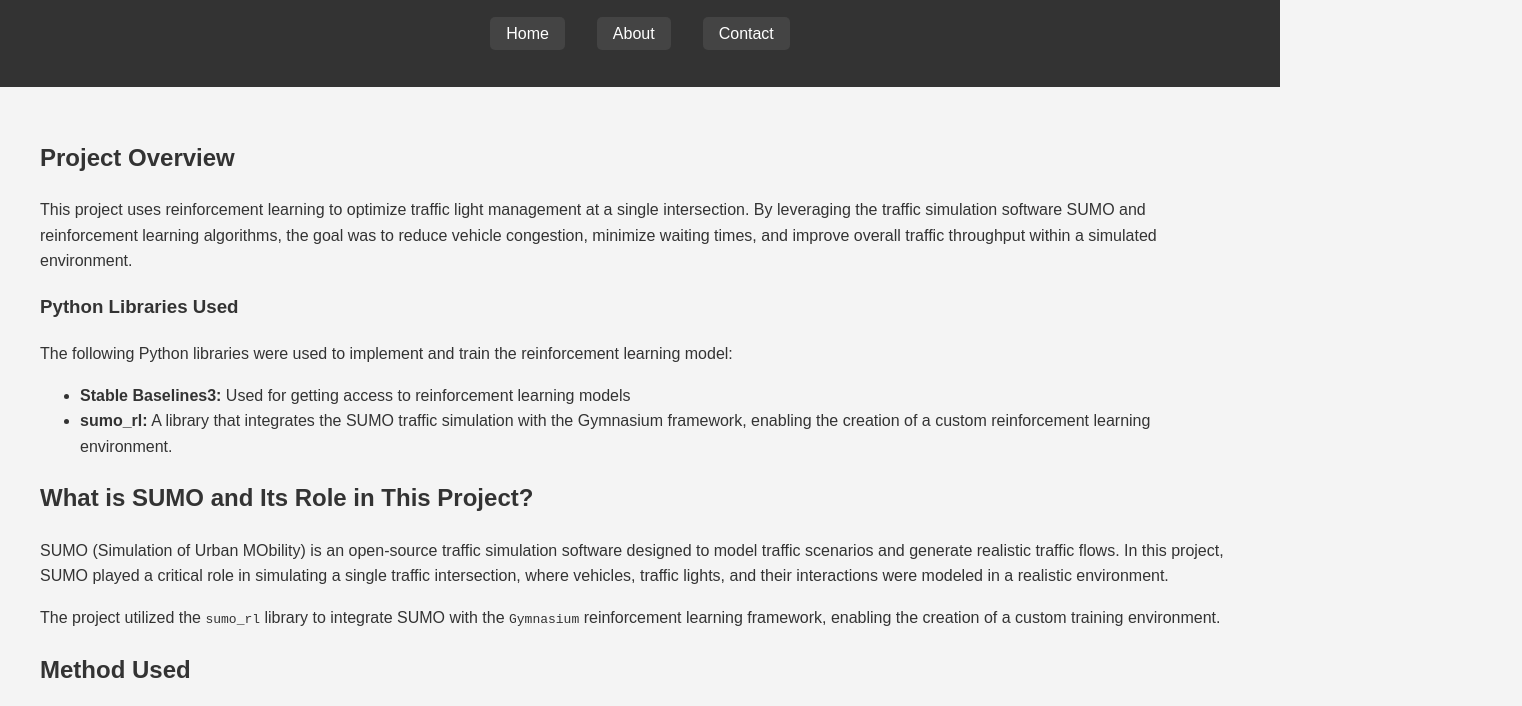
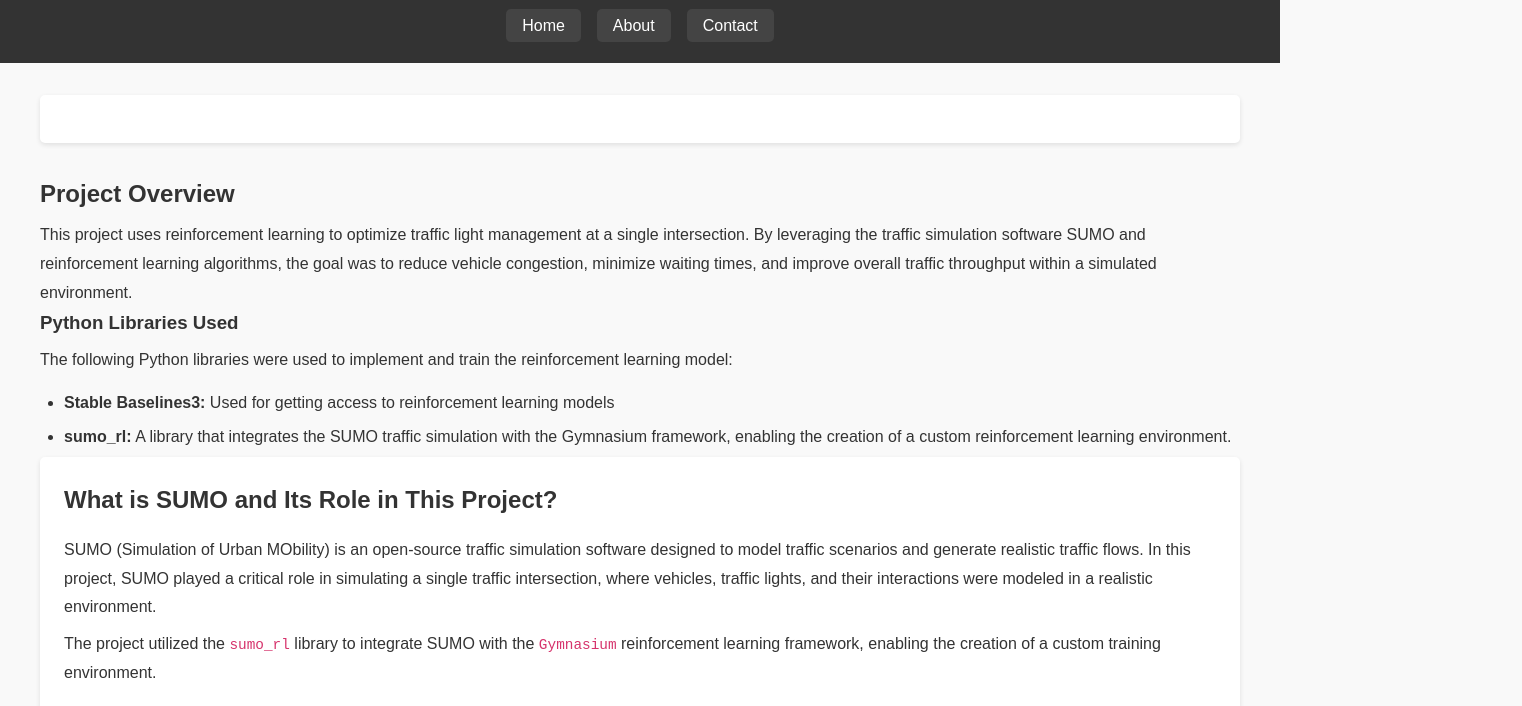
Before and after one commit to Jonathanroyascanio/jonathanroyascanio.github.io, a plain HTML site: page project/index.html in a window 1280 px wide. Shown: the part 70-776 px from the top of the page, 1522 px wide, since content can reach past the window. Drawn offline with Linux system fonts and the light colour scheme.

Commit message:
changed css name

```diff
--- a/project/index.html
+++ b/project/index.html
@@ -4,7 +4,7 @@
     <meta charset="UTF-8">
     <meta name="viewport" content="width=device-width, initial-scale=1.0">
     <title>Traffic Light Optimization with Reinforcement Learning</title>
-    <link rel="stylesheet" href="/styles.css">
+    <link rel="stylesheet" href="project.css">
 </head>
 <body>
     <header>
```
Also changed, not shown: index.html (+1 -1 lines), project/project.css (renamed from project/styles.css).
